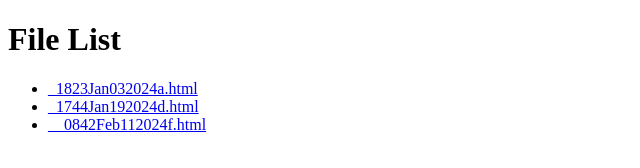
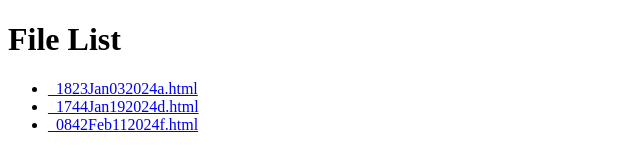
Before and after one commit to nsmq5ep/BookMarks, a plain HTML site: page index.html in a window 1280 px wide. Shown: the full height of the page, 0-640 px from the left. Drawn offline with Linux system fonts and the light colour scheme.

Commit message:
one more bkms

```diff
--- a/index.html
+++ b/index.html
@@ -8,7 +8,7 @@
     <ul>
         <li><a href="/files/_1823Jan032024a.html" target="_blank">_1823Jan032024a.html</a></li>
         <li><a href="/files/_1744Jan192024d.html" target="_blank">_1744Jan192024d.html</a></li>
-        <li><a href="/files/__0842Feb112024f.html" target="_blank">__0842Feb112024f.html</a></li>
+        <li><a href="/files/_0842Feb112024f.html" target="_blank">_0842Feb112024f.html</a></li>
         <!-- Add more files as needed -->
     </ul>
 </body>
```
